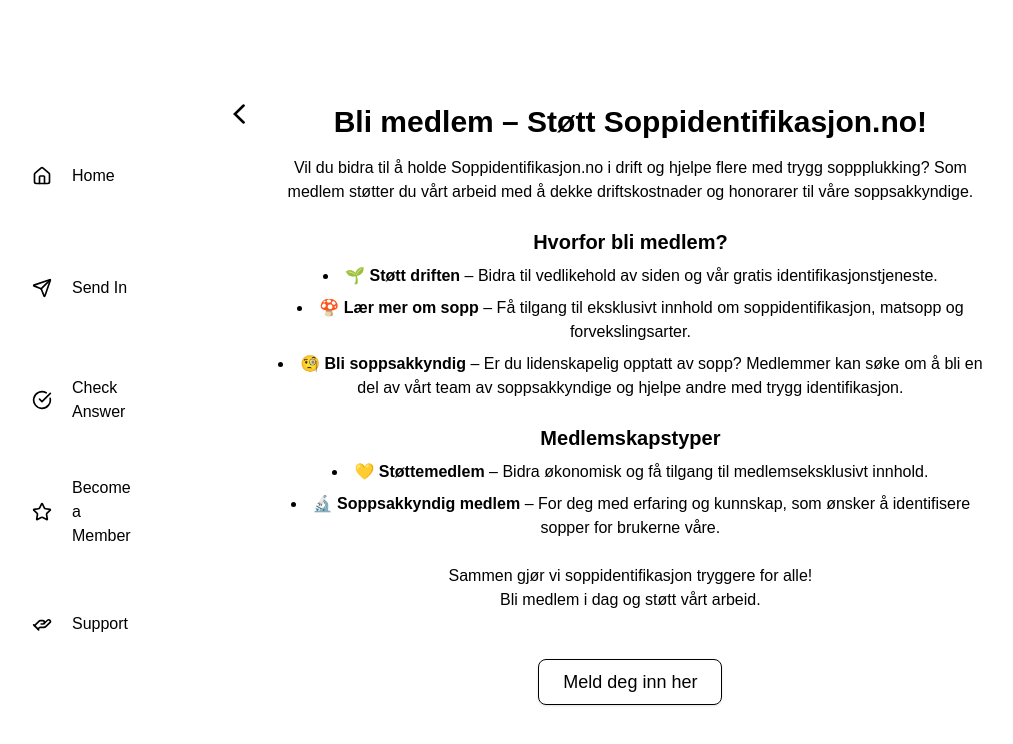
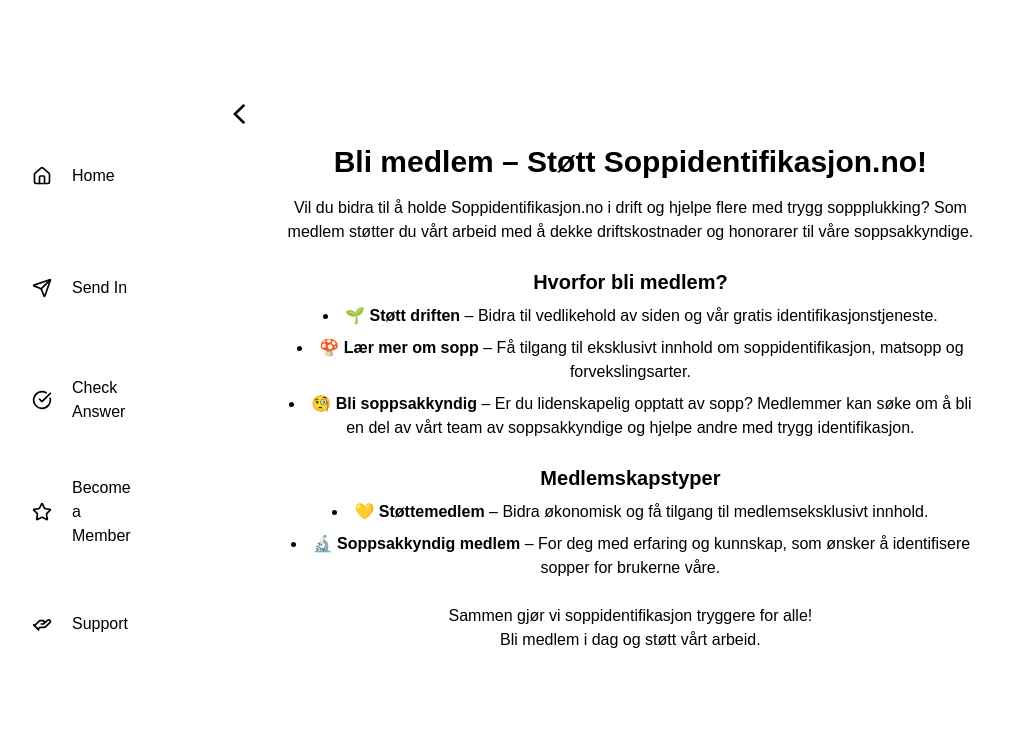
Before and after one commit to jensmjahle/mushroom-identification-frontend, a Vue app: page /user/become-member in a window 1280 px wide. Shown: the top 744 px of the page, without its empty margins (112-1125 px from the left). Built offline with nearby package versions, Linux system fonts and the light colour scheme.

Commit message:
Make the BecomeMemberView more scalable and dynamic

```diff
--- a/src/views/user/BecomeMemberView.vue
+++ b/src/views/user/BecomeMemberView.vue
@@ -1,6 +1,6 @@
 <template>
     <div class="become-member">
-      <div class="content">
+        <div class="content max-h-screen overflow-y-auto">
             <h1 class="text-3xl font-bold text-text1 mb-4">Bli medlem – Støtt Soppidentifikasjon.no!</h1>
 
             <p class="text-base text-text1-faded mb-6">
@@ -35,3 +35,9 @@
         </div>
     </div>
 </template>
+
+<style scoped>
+.content {
+    padding: 1rem;
+}
+</style>
```
Lines whose indentation alone changed are shown as unchanged.
